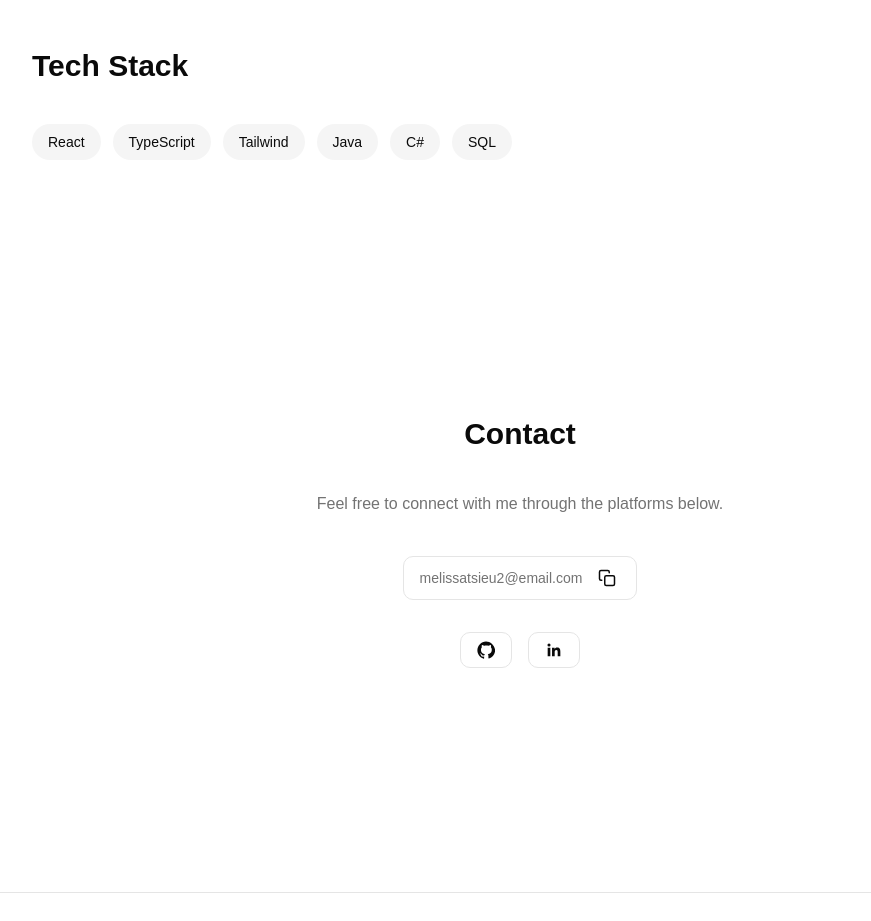
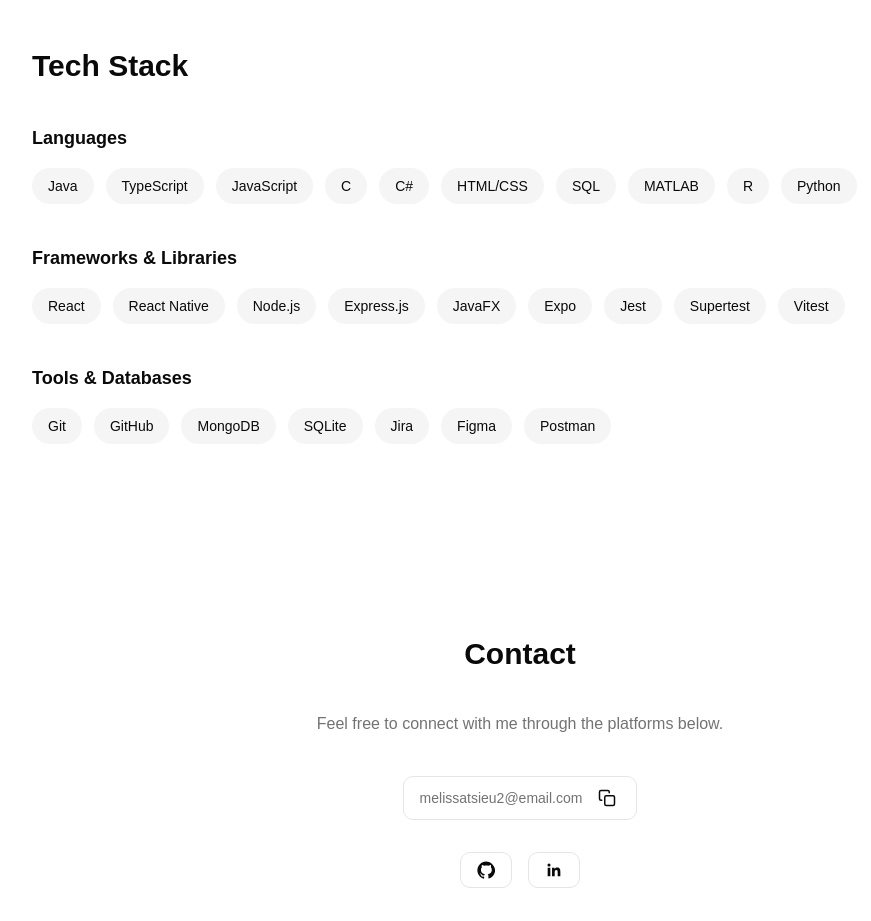
Before and after one commit to msie081/my-portfolio, a React (Vite) app: page / in a window 1280 px wide. Shown: the part 1940-2861 px from the top of the page, without its empty margins (120-991 px from the left). Built offline with nearby package versions, Linux system fonts and the light colour scheme.

Commit message:
Updated 'Skills' section details.

```diff
--- a/src/components/sections/Skills.tsx
+++ b/src/components/sections/Skills.tsx
@@ -1,19 +1,49 @@
-const techStack: string[] = [
+const techStack = {
+  languages: [
+    "Java",
+    "TypeScript",
+    "JavaScript",
+    "C",
+    "C#",
+    "HTML/CSS",
+    "SQL",
+    "MATLAB",
+    "R",
+    "Python",
+  ],
+  frameworks: [
     "React",
-  "TypeScript",
-  "Tailwind",
-  "Java",
-  "C#",
-  "SQL",
-];
+    "React Native",
+    "Node.js",
+    "Express.js",
+    "JavaFX",
+    "Expo",
+    "Jest",
+    "Supertest",
+    "Vitest",
+  ],
+  tools: [
+    "Git",
+    "GitHub",
+    "MongoDB",
+    "SQLite",
+    "Jira",
+    "Figma",
+    "Postman",
+  ],
+};
 
 export default function Skills() {
   return (
     <section id="skills" className="py-24 px-6 max-w-5xl mx-auto">
+
       <h2 className="text-3xl font-bold mb-10">Tech Stack</h2>
 
-      <div className="flex flex-wrap gap-3 mb-16">
-        {techStack.map((tech) => (
+      {/* Languages */}
+      <div className="mb-10">
+        <h3 className="text-lg font-semibold mb-4">Languages</h3>
+        <div className="flex flex-wrap gap-3">
+          {techStack.languages.map((tech) => (
             <span
               key={tech}
               className="px-4 py-2 rounded-full bg-muted text-sm"
@@ -22,6 +52,42 @@
             </span>
           ))}
         </div>
+      </div>
+
+      {/* Frameworks & Libraries */}
+      <div className="mb-10">
+        <h3 className="text-lg font-semibold mb-4">
+          Frameworks & Libraries
+        </h3>
+        <div className="flex flex-wrap gap-3">
+          {techStack.frameworks.map((tech) => (
+            <span
+              key={tech}
+              className="px-4 py-2 rounded-full bg-muted text-sm"
+            >
+              {tech}
+            </span>
+          ))}
+        </div>
+      </div>
+
+      {/* Tools & Databases */}
+      <div>
+        <h3 className="text-lg font-semibold mb-4">
+          Tools & Databases
+        </h3>
+        <div className="flex flex-wrap gap-3">
+          {techStack.tools.map((tech) => (
+            <span
+              key={tech}
+              className="px-4 py-2 rounded-full bg-muted text-sm"
+            >
+              {tech}
+            </span>
+          ))}
+        </div>
+      </div>
+
     </section>
   );
 }
```
Lines whose indentation alone changed are shown as unchanged.
